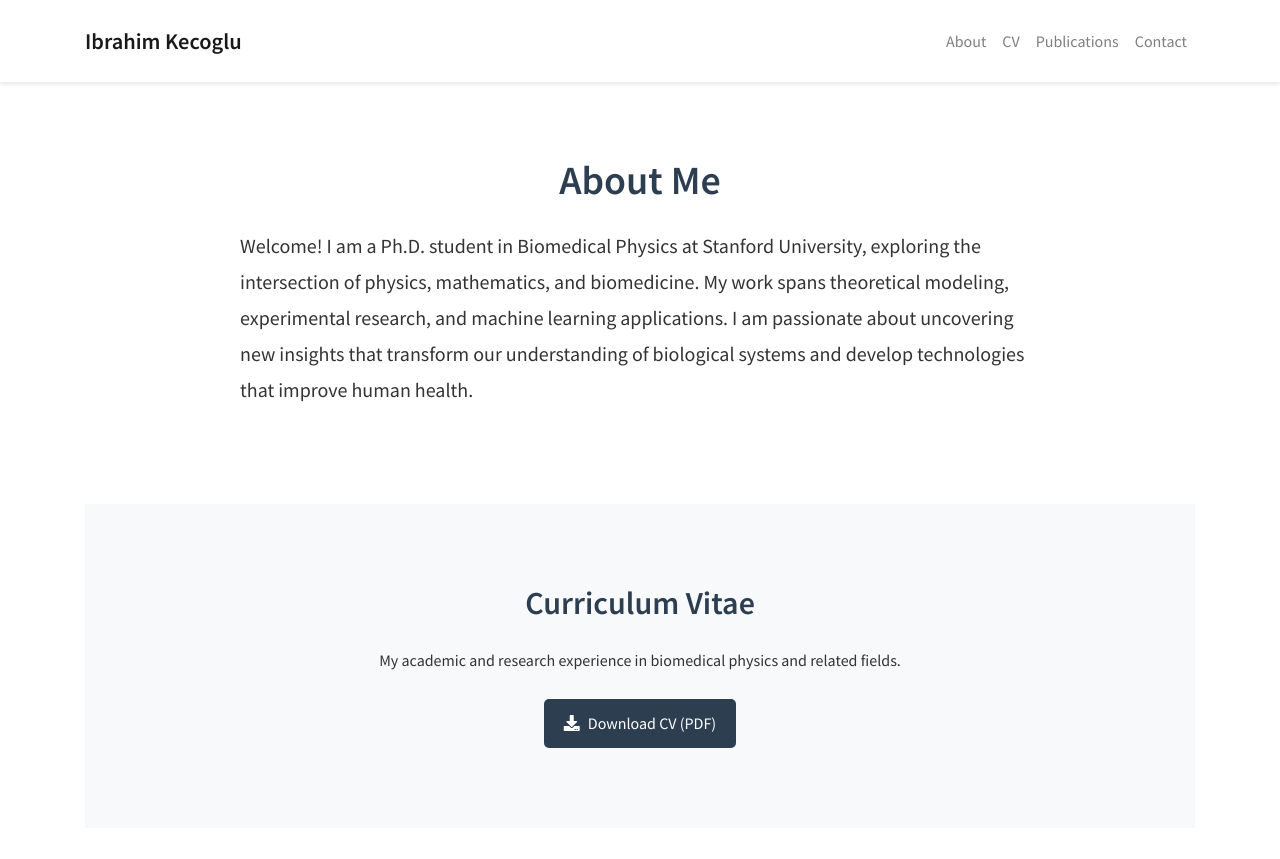
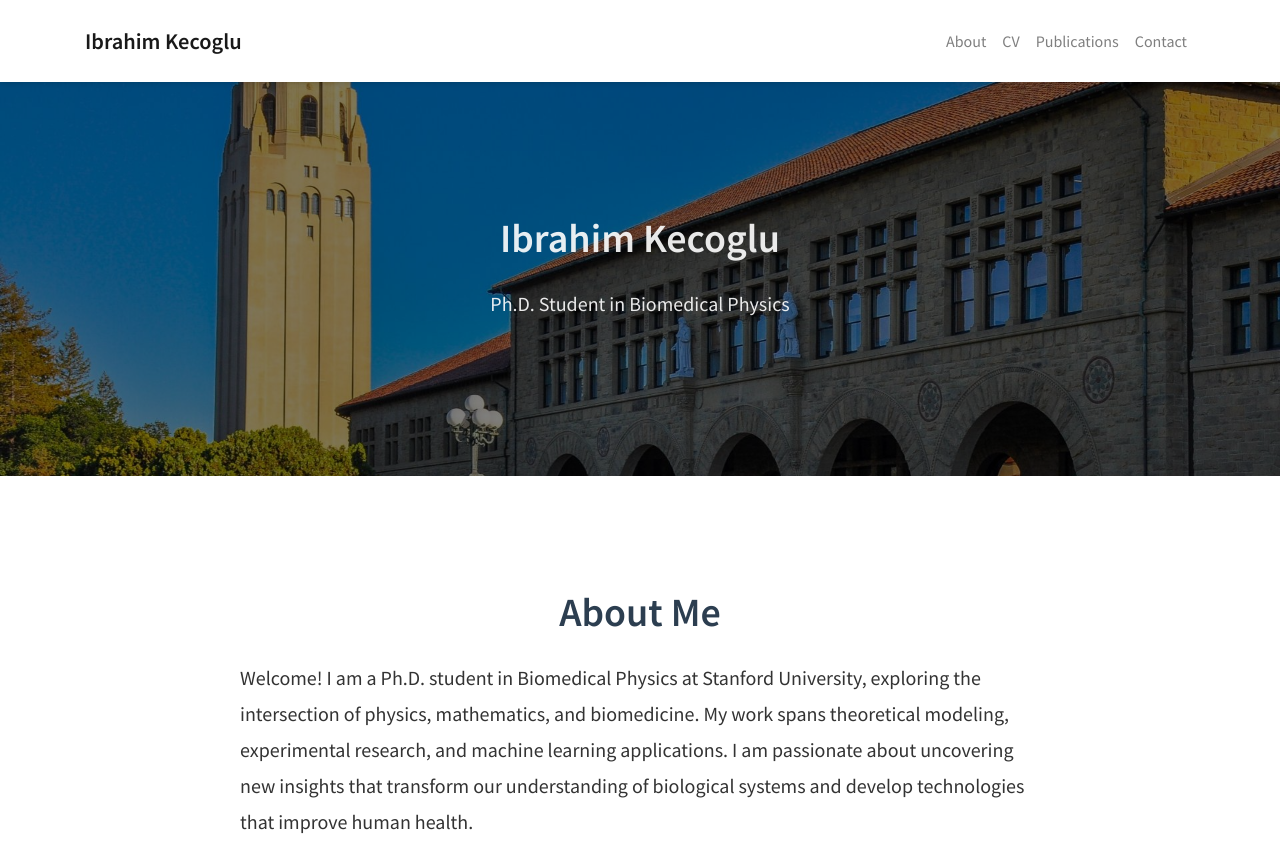
Before and after one commit to ikecoglu/ikecoglu.github.io, a plain HTML site: page index.html in a window 1280 px wide. Shown: the top 859 px of the page. Drawn offline with nearby package versions, Linux system fonts and the light colour scheme.

Commit message:
added banner

```diff
--- a/index.html
+++ b/index.html
@@ -100,9 +100,53 @@
     .venue {
       font-size: 0.9rem;
     }
+
+    /* Add this to your existing CSS */
+    .banner {
+      background-image: url('banner.png');
+      background-size: cover;
+      background-position: center;
+      background-repeat: no-repeat;
+      min-height: 400px;
+      position: relative;
+      display: flex;
+      align-items: center;
+      justify-content: center;
+      color: white;
+      text-align: center;
+      margin-bottom: 2rem;
+    }
+
+    .banner::before {
+      content: '';
+      position: absolute;
+      top: 0;
+      left: 0;
+      right: 0;
+      bottom: 0;
+      background: rgba(0, 0, 0, 0.5);
+    }
+
+    .banner-content {
+      position: relative;
+      z-index: 1;
+    }
+
+    /* Make both texts use the same color */
+    .banner h1,
+    .banner .lead {
+      color: rgba(255, 255, 255, 0.9);  /* Slightly transparent white */
+    }
   </style>
 </head>
 <body>
+  <!-- Banner Section -->
+  <section class="banner">
+    <div class="banner-content">
+      <h1>Ibrahim Kecoglu</h1>
+      <p class="lead">Ph.D. Student in Biomedical Physics</p>
+    </div>
+  </section>
 
   <!-- Navigation Bar -->
   <nav class="navbar navbar-expand-lg navbar-light bg-white fixed-top">
```
Also changed, not shown: banner.png (added).
